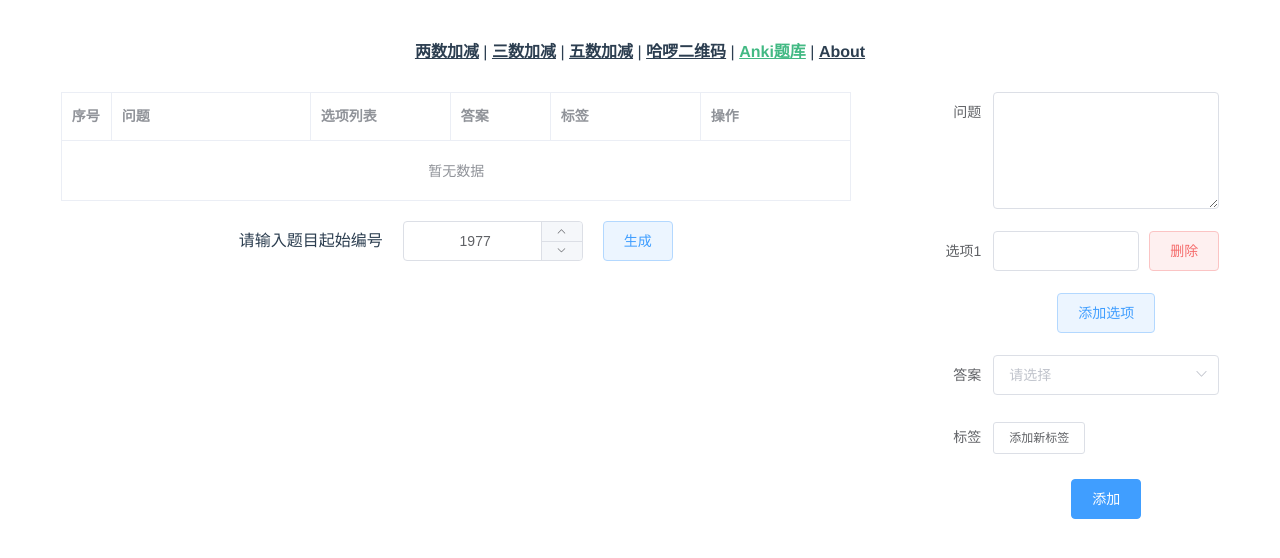
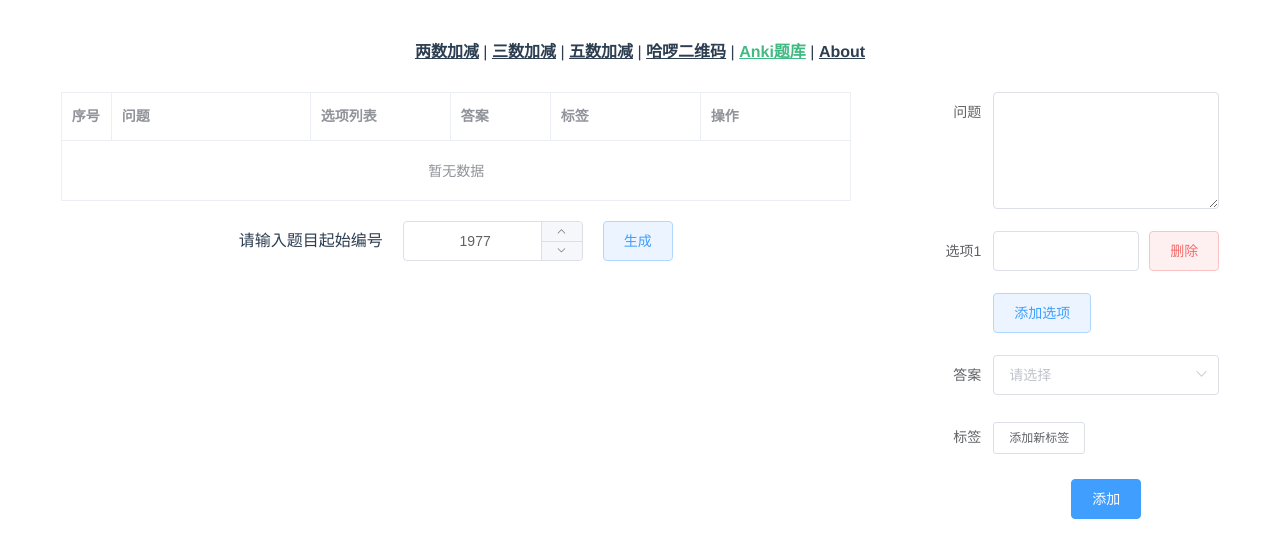
Before and after one commit to git9527/children-helper, a Vue app: page /secret/anki in a window 1280 px wide. Shown: the top 558 px of the page. Built offline with nearby package versions, Linux system fonts and the light colour scheme; what vue-uweb would draw is missing.

Commit message:
fix style

```diff
--- a/src/views/secret/anki-select.vue
+++ b/src/views/secret/anki-select.vue
@@ -64,7 +64,7 @@
             <el-input v-model="form.options[index]" class="option-input"></el-input>
             <el-button @click="removeOption(index)" type="danger" plain>删除</el-button>
           </el-form-item>
-          <el-form-item>
+          <el-form-item label="" class="left-btn">
             <el-button @click="addOption" type="primary" plain>添加选项</el-button>
           </el-form-item>
           <el-form-item label="答案">
@@ -217,11 +217,17 @@ export default {
       console.log('update item', index)
     },
     removeItem (index) {
-      console.log('remove item', index)
+      this.items.splice(index, 1)
     }
   }
 }
 </script>
+
+<style>
+.full-wide {
+  width: 100%;
+}
+</style>
 
 <style scoped>
 .btn {
@@ -247,13 +253,13 @@ export default {
   margin-right: 10px;
   vertical-align: bottom;
 }
-.full-wide {
-  width: 100%;
-}
 .tag-container {
   float: left;
 }
 .start-number {
   margin: 0 20px;
 }
+.left-btn {
+  text-align: left;
+}
 </style>
```
